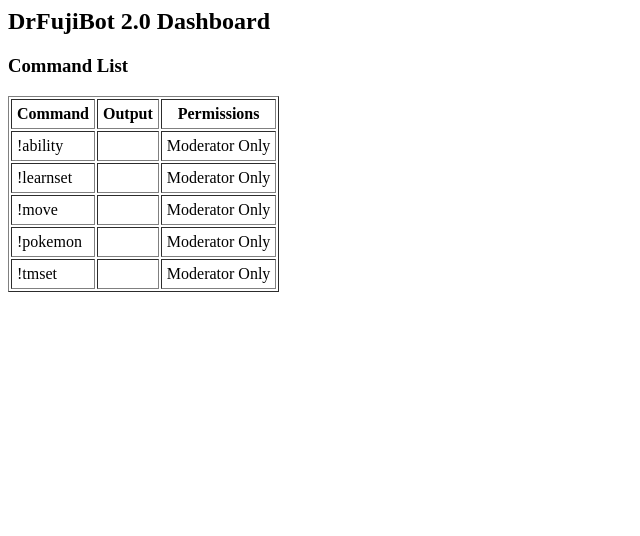
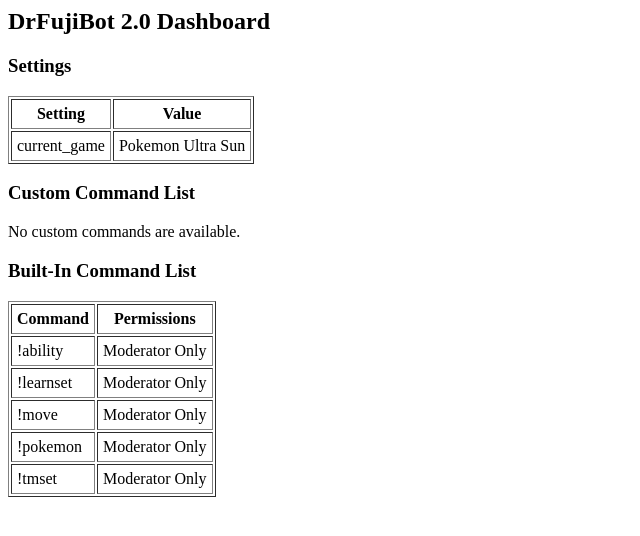
Before and after one commit to EverOddish/DrFujiBot, a Django app: page /dashboard/ in a window 1280 px wide. Shown: the top 536 px of the page, without its empty margins (0-640 px from the left). Run offline with Django 3.2, Linux system fonts and the light colour scheme; data comes from the database, SQL or seed files in the repository.

Commit message:
Display built-in commands on dashboard

```diff
--- a/DrFujiBot_Django/dashboard/templates/dashboard/index.html
+++ b/DrFujiBot_Django/dashboard/templates/dashboard/index.html
@@ -4,16 +4,40 @@
     </head>
     <body>
         <h2>DrFujiBot 2.0 Dashboard</h2>
-        <h3>Command List</h3>
-        {% if command_list %}
+        <h3>Settings</h3>
+        {% if settings_list %}
+            <table border="1" cellpadding="5">
+                <tr><th>Setting</th><th>Value</th></tr>
+            {% for setting in settings_list %}
+            <tr><td>{{ setting.key }}</td><td>{{ setting.value }}</td></tr>
+            {% endfor %}
+            </table>
+        {% else %}
+            <p>No settings are set.</p>
+        {% endif %}
+
+        <h3>Custom Command List</h3>
+        {% if custom_command_list %}
             <table border="1" cellpadding="5">
                 <tr><th>Command</th><th>Output</th><th>Permissions</th></tr>
-            {% for command in command_list %}
+            {% for command in custom_command_list %}
             <tr><td>{{ command.command }}</td><td>{{ command.output.output_text }}</td><td>{{ command.get_permissions_display }}</td></tr>
             {% endfor %}
             </table>
         {% else %}
-            <p>No commands are available.</p>
+            <p>No custom commands are available.</p>
+        {% endif %}
+
+        <h3>Built-In Command List</h3>
+        {% if builtin_command_list %}
+            <table border="1" cellpadding="5">
+                <tr><th>Command</th><th>Permissions</th></tr>
+            {% for command in builtin_command_list %}
+            <tr><td>{{ command.command }}</td><td>{{ command.get_permissions_display }}</td></tr>
+            {% endfor %}
+            </table>
+        {% else %}
+            <p>No built-in commands are available.</p>
         {% endif %}
     </body>
 </html>
--- a/DrFujiBot_Django/dashboard/views.py
+++ b/DrFujiBot_Django/dashboard/views.py
@@ -3,12 +3,16 @@ from django.shortcuts import render
 from django.template import loader
 
 from .models import BROADCASTER_ONLY, MODERATOR_ONLY, SUBSCRIBER_ONLY, EVERYONE
-from .models import Command, SimpleOutput
+from .models import Command, SimpleOutput, Setting
 from .lookup_commands import handle_lookup_command
 
 def index(request):
-    command_list = Command.objects.order_by('command')
-    context = {'command_list' : command_list}
+    settings_list = Setting.objects.order_by('key')
+    custom_command_list = Command.objects.filter(output__isnull=False).order_by('command')
+    builtin_command_list = Command.objects.filter(output__isnull=True).order_by('command')
+    context = {'settings_list': settings_list,
+               'custom_command_list' : custom_command_list,
+               'builtin_command_list' : builtin_command_list}
     return render(request, 'dashboard/index.html', context)
 
 def permitted(is_broadcaster, is_moderator, is_subscriber, permissions):
```
